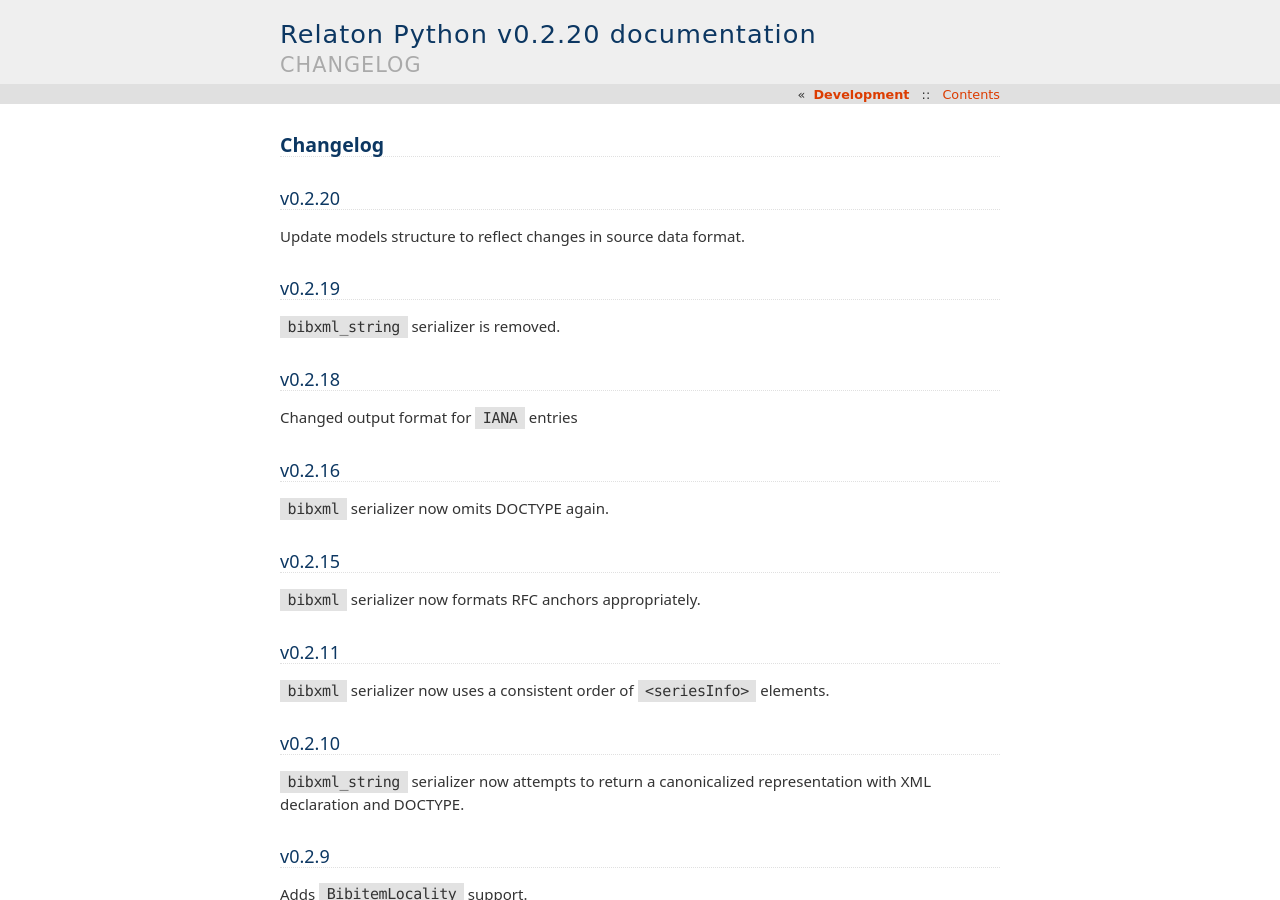
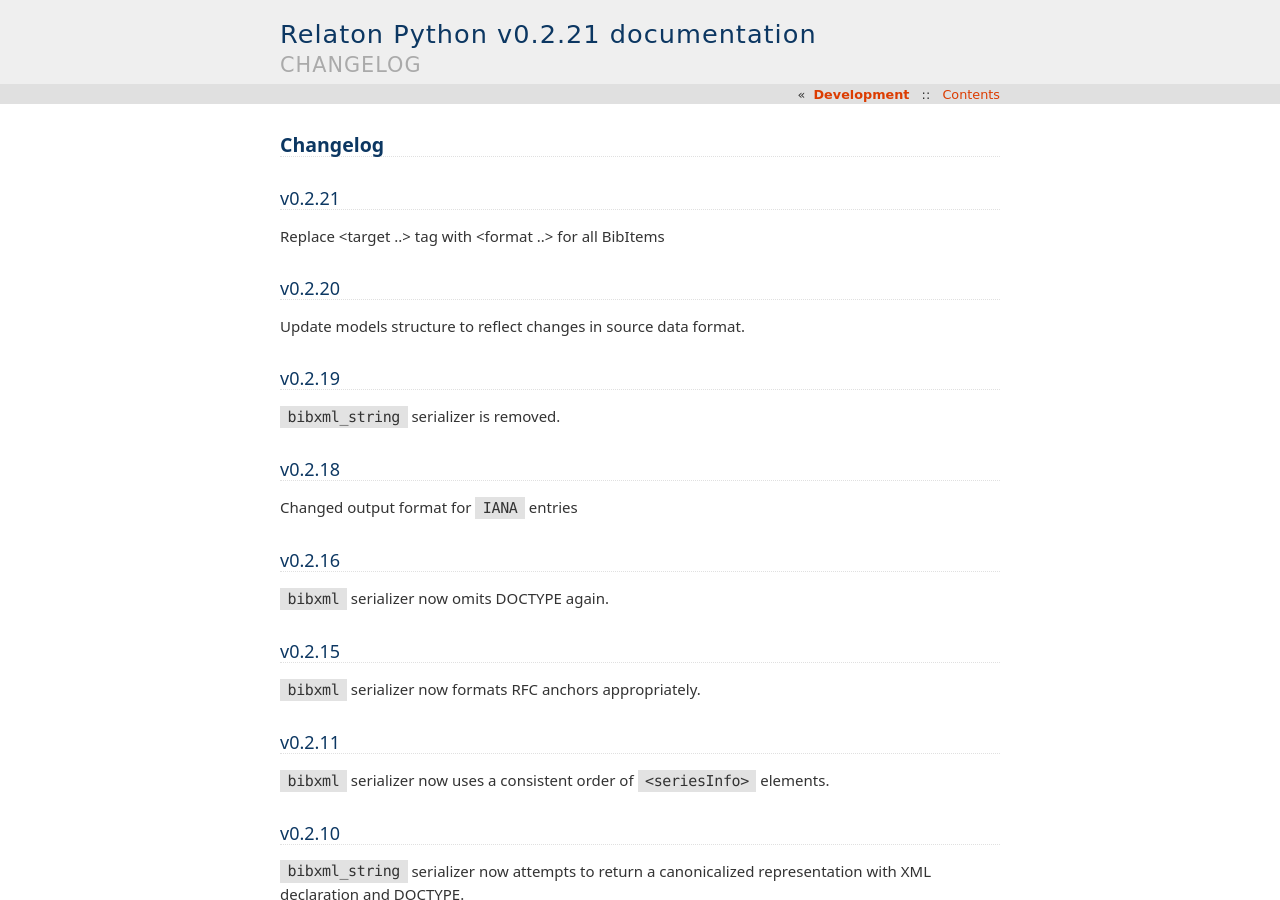
Before and after one commit to relaton/relaton-py, a Sphinx documentation site: the page built from docs/changelog.rst, in a window 1280 px wide and 900 px high. Built offline with Sphinx 7.4.7, drawn with Linux system fonts in a browser that asks for light colours.

Commit message:
chore: bump relaton version

```diff
--- a/docs/changelog.rst
+++ b/docs/changelog.rst
@@ -2,6 +2,11 @@
 Changelog
 =========
 
+
+v0.2.21
+=======
+
+Replace <target ..> tag with <format ..> for all BibItems
 
 v0.2.20
 =======
--- a/relaton/__init__.py
+++ b/relaton/__init__.py
@@ -1 +1 @@
-__version__ = '0.2.20'
+__version__ = '0.2.21'
```
